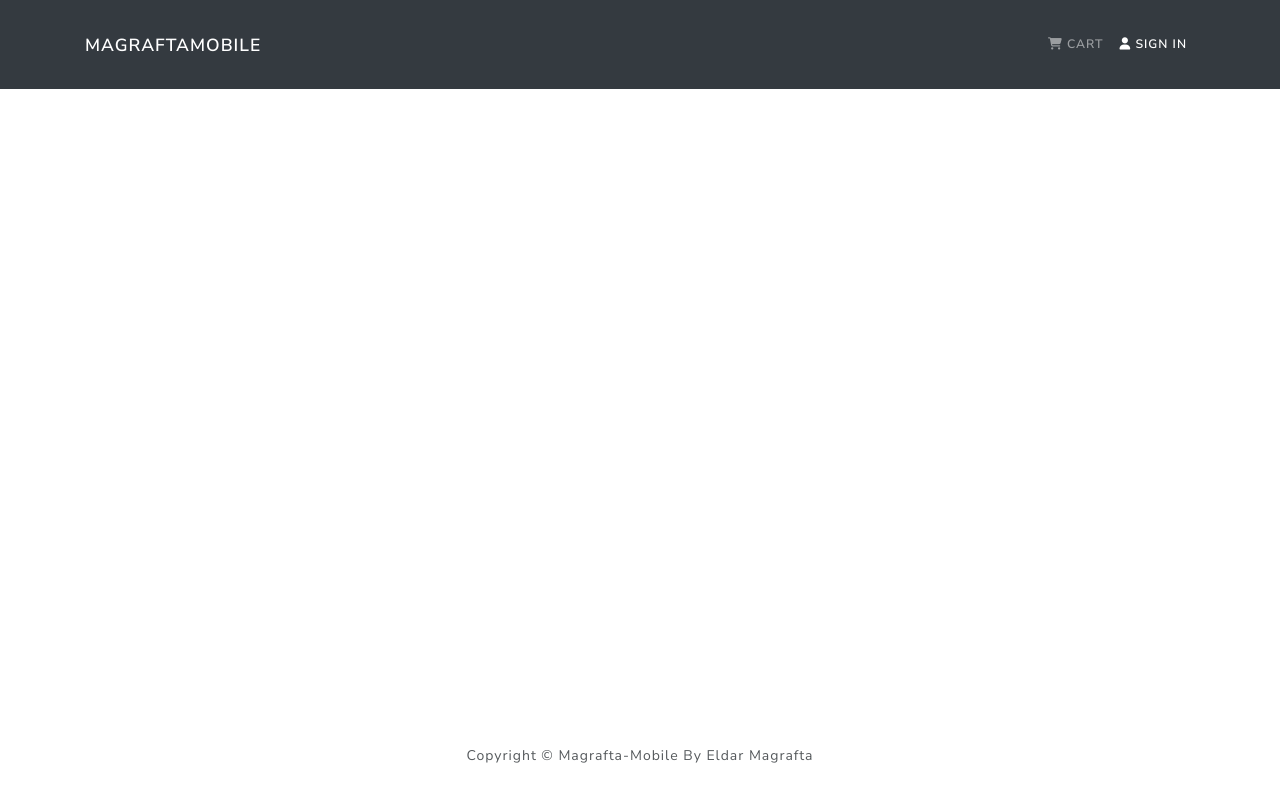
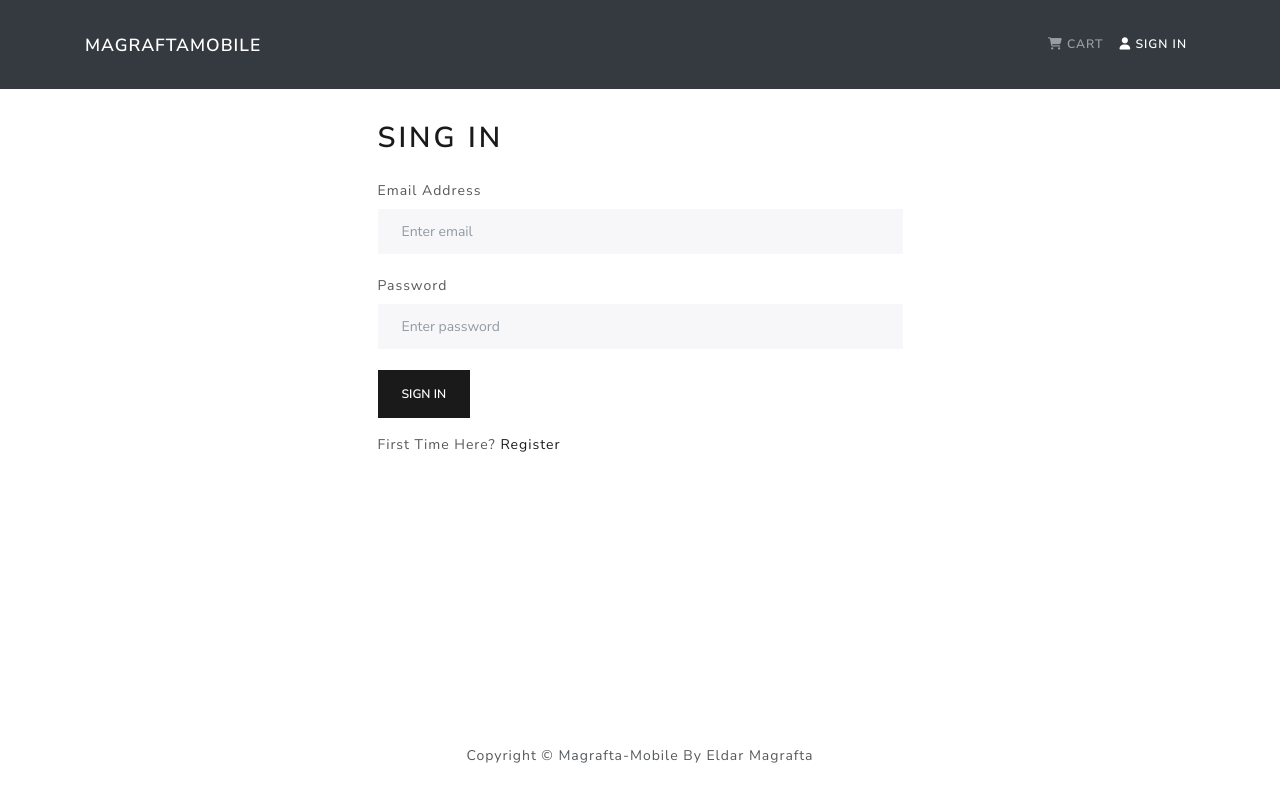
Before and after one commit to EldarMagrafta/proshop, a React (Create React App) app in the folder frontend/: page /login in a window 1280 px wide. Built offline with nearby package versions, Linux system fonts and the light colour scheme.

Commit message:
User login functionality

```diff
--- a/frontend/src/App.js
+++ b/frontend/src/App.js
@@ -5,6 +5,7 @@ import HomeScreen from "./screens/HomeScreen";
 import ProductScreen from "./screens/ProductScreen";
 import CartScreen from "./screens/CartScreen";
 import {Route, Routes} from 'react-router-dom'
+import LoginScreen from "./screens/LoginScreen";
 
 
 
@@ -20,6 +21,7 @@ function App() {
                     <Route path="/" element={<HomeScreen/>} > </Route>
                     <Route path="/product/:id" element={<ProductScreen/>} > </Route>
                     <Route path="/cart/:id?" element={<CartScreen/>} > </Route>
+                    <Route path="/login" element={<LoginScreen/>} > </Route>
                 </Routes>
             </Container>
 
--- /dev/null
+++ b/frontend/src/components/FormContainerComp.js
@@ -0,0 +1,18 @@
+import React, { Children } from 'react'
+import { Container, Row, Col } from 'react-bootstrap'
+
+const FormContainerComp = ({children}) => {
+
+
+  return (
+    <Container>
+        <Row className='justify-content-md-center'>
+            <Col xs={12} md={6}>
+                {children}
+            </Col>
+        </Row>
+    </Container>
+  )
+}
+
+export default FormContainerComp
--- /dev/null
+++ b/frontend/src/screens/LoginScreen.js
@@ -0,0 +1,78 @@
+import React, {useState, useEffect} from 'react'
+import { Link, useLocation, useNavigate } from 'react-router-dom'
+import { Form, Button, Row, Col } from 'react-bootstrap'
+import { useDispatch, useSelector } from 'react-redux'
+import MessageComp from '../components/MessageComp.js'
+import LoaderComp from '../components/LoaderComp.js'
+import FormContainerComp from '../components/FormContainerComp.js'
+import {login} from '../actions/userActions.js'
+
+const LoginScreen = () => {
+
+    const [email, setEmail] = useState('')
+    const [password, setPassword] = useState('')
+
+    const { search } = useLocation();
+    const dispatch = useDispatch();
+    const navigate = useNavigate();
+
+    const userLogin = useSelector(state => state.userLogin)
+    const {loading , error, userInfo} = userLogin
+
+
+    const sp = new URLSearchParams(search);
+    const redirect = sp.get('redirect') || '/';
+
+    useEffect(() => {
+        if(userInfo){
+            navigate(redirect);
+        }
+    }, [navigate, redirect, userInfo])
+
+
+    const submitHandler = (e) =>{
+        e.preventDefault()
+        dispatch(login(email, password))
+    }
+
+
+
+
+  return (
+    <FormContainerComp>
+        <h1>Sing In</h1>
+        {error && <MessageComp variant='danger'>{error}</MessageComp>}
+        {loading && <LoaderComp/> }
+        <Form onSubmit={submitHandler}>
+
+            <Form.Group controlId='email'>
+                <Form.Label>Email Address</Form.Label>
+                <Form.Control type='email' placeholder='Enter email' value={email}
+                onChange={(e) => setEmail(e.target.value)}>
+                </Form.Control>
+            </Form.Group><br/>
+
+            <Form.Group controlId='password'>
+                <Form.Label>Password</Form.Label>
+                <Form.Control type='password' placeholder='Enter password' value={password}
+                onChange={(e) => setPassword(e.target.value)}>
+                </Form.Control>
+            </Form.Group><br/>
+
+            <Button type='submit' variant='primary'> Sign In</Button>
+
+        </Form>
+
+        <Row className='py-3'>
+            <Col>
+                First Time Here?{' '}
+                <Link to={redirect ? `/register?redirect=${redirect}` : '/register'}>
+                    Register
+                </Link>
+            </Col>
+        </Row>
+    </FormContainerComp>
+  )
+}
+
+export default LoginScreen
```
